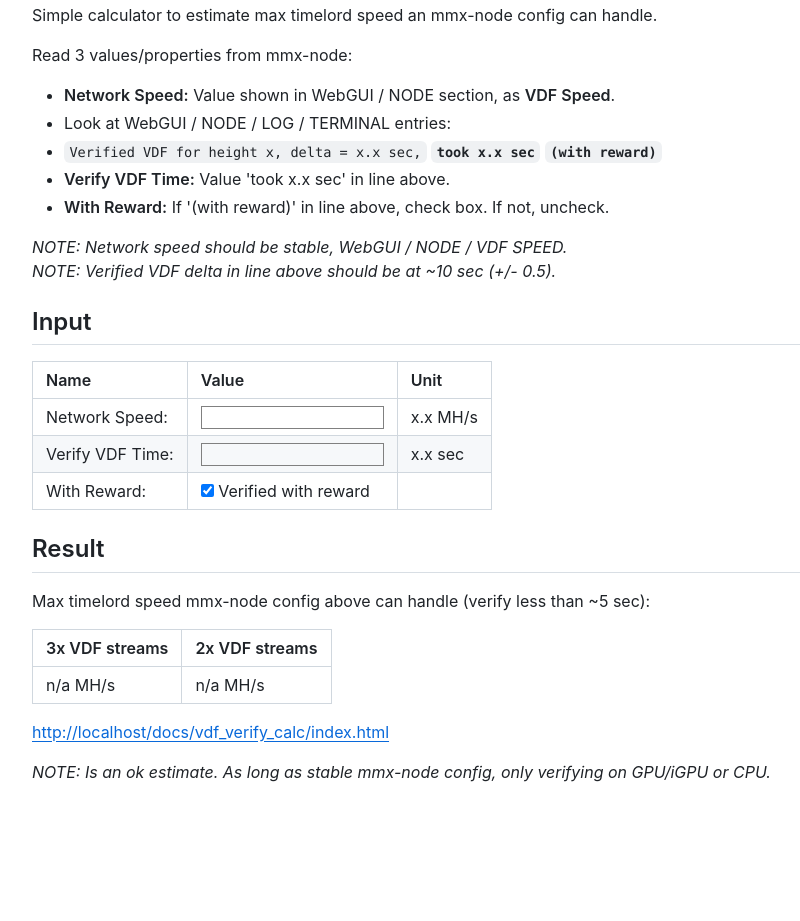
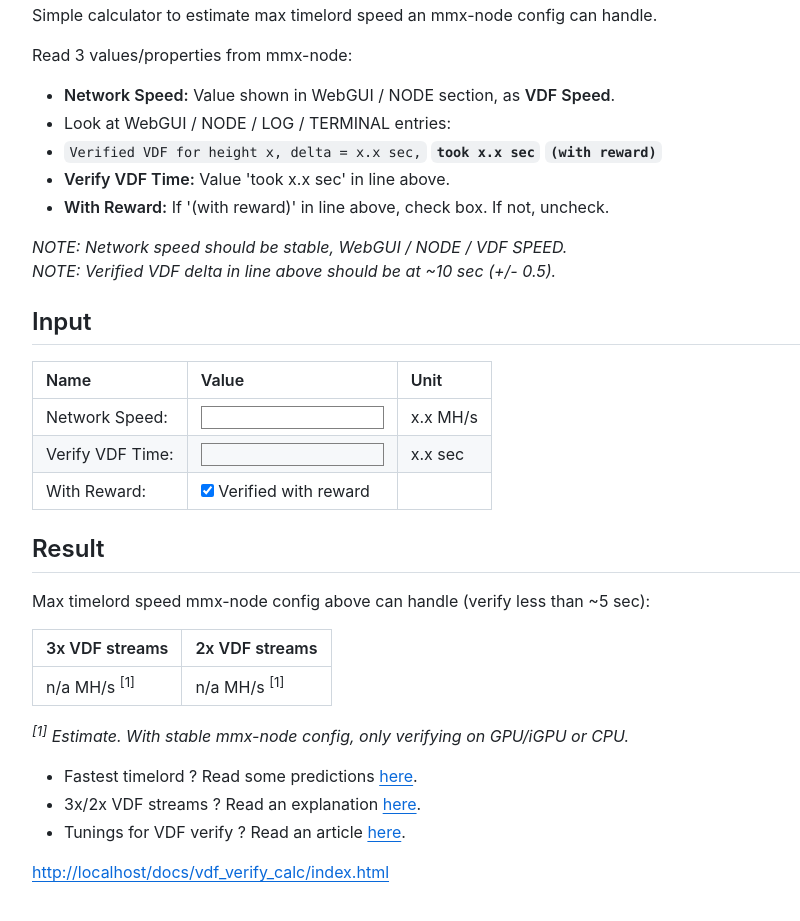
Before and after one commit to voidxno/mmx-node-notes, a plain HTML site: page docs/vdf_verify_calc/index.html in a window 1280 px wide. Shown: the part 75-996 px from the top of the page, without its empty margins (0-800 px from the left). Before the commit the page ends 907 px from the top, so only its background shows below. Drawn offline with Linux system fonts and the light colour scheme.

Commit message:
Update index.html

```diff
--- a/docs/vdf_verify_calc/index.html
+++ b/docs/vdf_verify_calc/index.html
@@ -88,15 +88,21 @@
     </thead>
     <tbody>
       <tr>
-        <td><span id="max3xvdfspeed"></span> MH/s</td>
-        <td><span id="max2xvdfspeed"></span> MH/s</td>
+        <td><span id="max3xvdfspeed"></span> MH/s <sup>[1]</sup></td>
+        <td><span id="max2xvdfspeed"></span> MH/s <sup>[1]</sup></td>
       </tr>
     </tbody>
   </table>
 
+  <p><em><sup>[1]</sup> Estimate. With stable mmx-node config, only verifying on GPU/iGPU or CPU.</em></p>
+
+  <ul>
+    <li>Fastest timelord ? Read some predictions <a href="https://github.com/voidxno/mmx-node-notes/wiki/TimeLord-Predictions">here</a>.</li>
+    <li>3x/2x VDF streams ? Read an explanation <a href="https://github.com/voidxno/mmx-node-notes/wiki/TimeLord-Predictions#3x2x-vdf-streams-verify-vdf">here</a>.</li>
+    <li>Tunings for VDF verify ? Read an article <a href="https://github.com/voidxno/mmx-node-notes/wiki/Tunings-for-VDF-verify">here</a>.</li>
+  </ul>
+
   <p><a href="https://github.com/voidxno/mmx-node-notes" id="urlcalc">https://github.com/voidxno/mmx-node-notes</a></p>
-
-  <p><em>NOTE: Is an ok estimate. As long as stable mmx-node config, only verifying on GPU/iGPU or CPU.</em></p>
 
 <script type="text/javascript" src="func.js?revision=1"></script>
 
```
